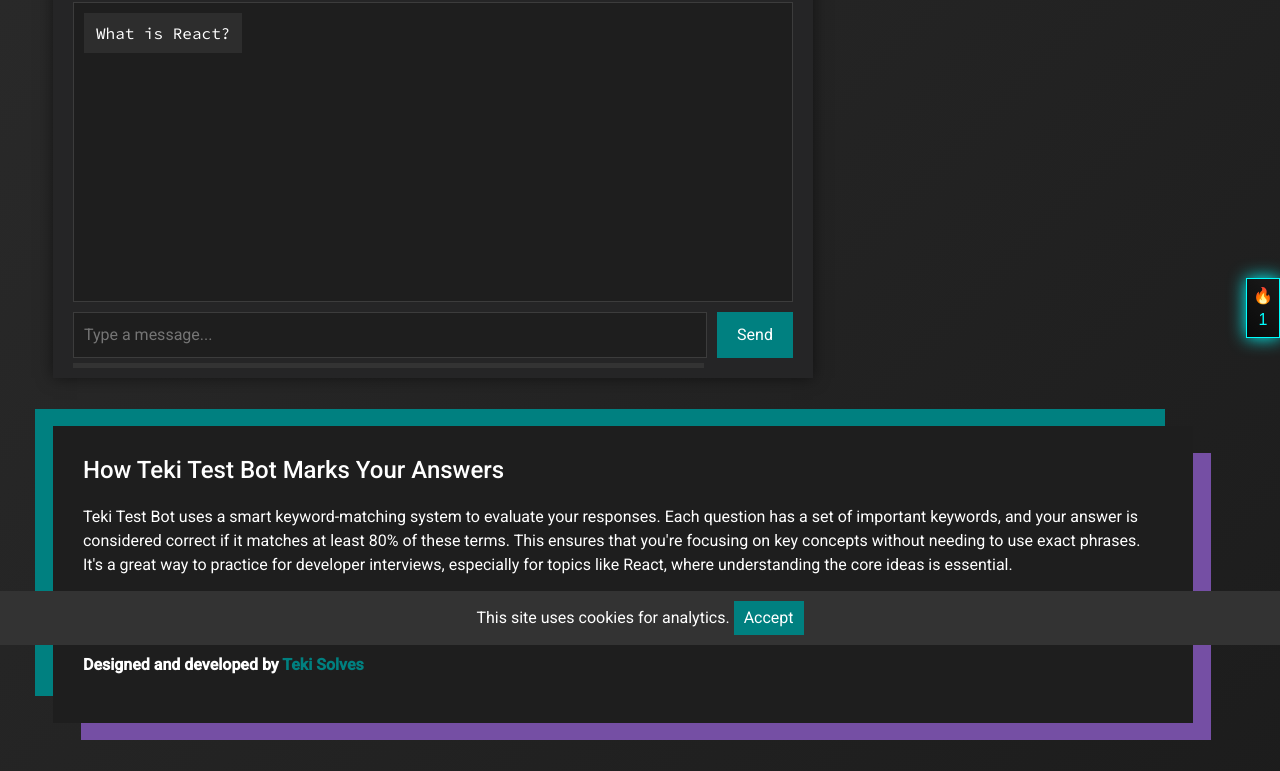
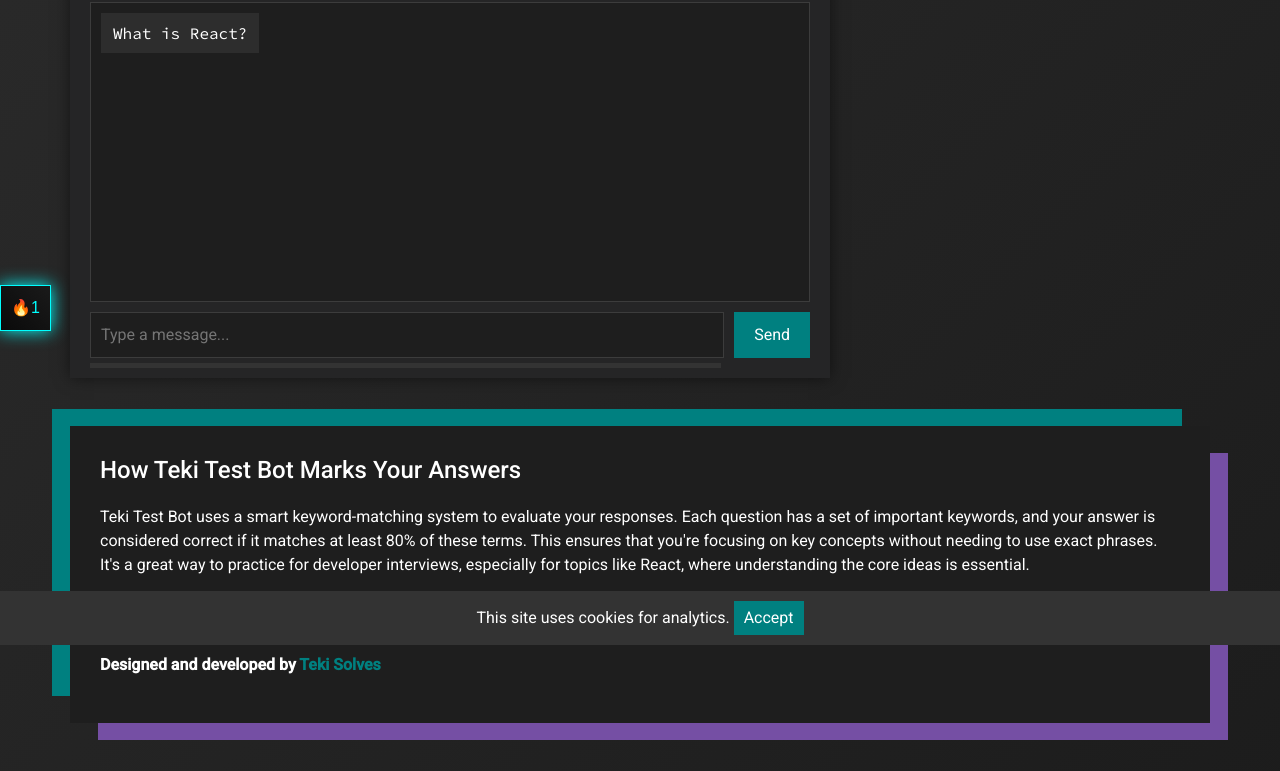
Before and after one commit to tekitestbot/tekitestbot.github.io, a website: page public/index.html in a window 1280 px wide. Shown: the part 155-926 px from the top of the page. Drawn offline with nearby package versions, Linux system fonts and the light colour scheme.

Commit message:
Fixing streak UI

```diff
--- a/public/script.js
+++ b/public/script.js
@@ -298,6 +298,6 @@
     localStorage.setItem('streak', streak);
     localStorage.setItem('lastVisit', today);
   }
-  streakElement.textContent = `🔥${streak} ${streak > 1 ? 's' : ''}`;
+  streakElement.textContent = `🔥${streak}`;
 }
 document.addEventListener('DOMContentLoaded', updateStreak);
--- a/public/styles.css
+++ b/public/styles.css
@@ -272,12 +272,14 @@
   color: #00ffff;
   background: linear-gradient(45deg, #0a0a0a, #1a1a1a);
   border: 1px solid #00ffff;
-  padding: 5px 2px;
+  padding: 10px;
   text-align: center;
   box-shadow: 0 0 10px #00ffff;
   animation: glow 2s infinite alternate;
-  margin: 20px auto;
   inline-size: fit-content;
+  position: absolute;
+  float: left;
+  left: 0;
 }
 @keyframes glow {
   from { box-shadow: 0 0 5px #00ffff; }
```
